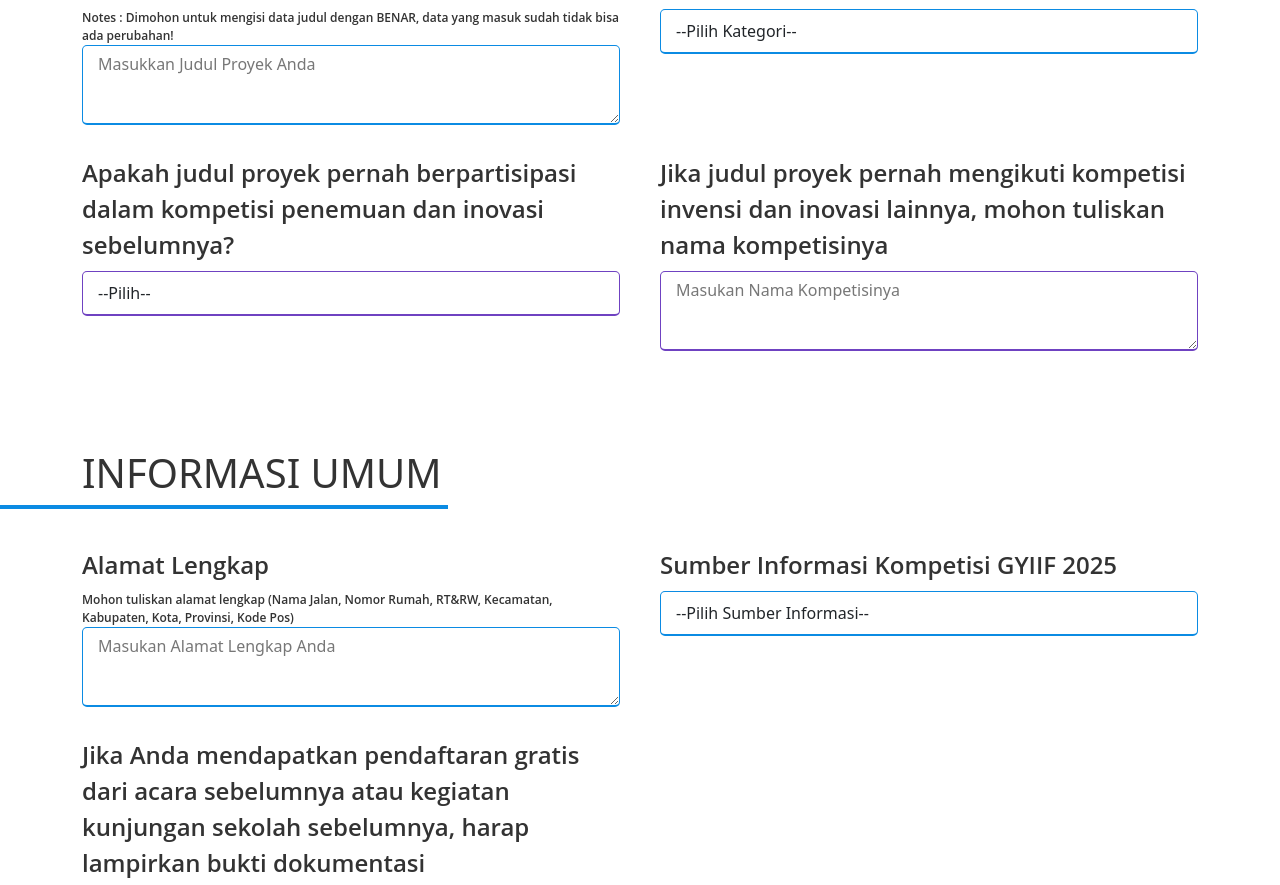
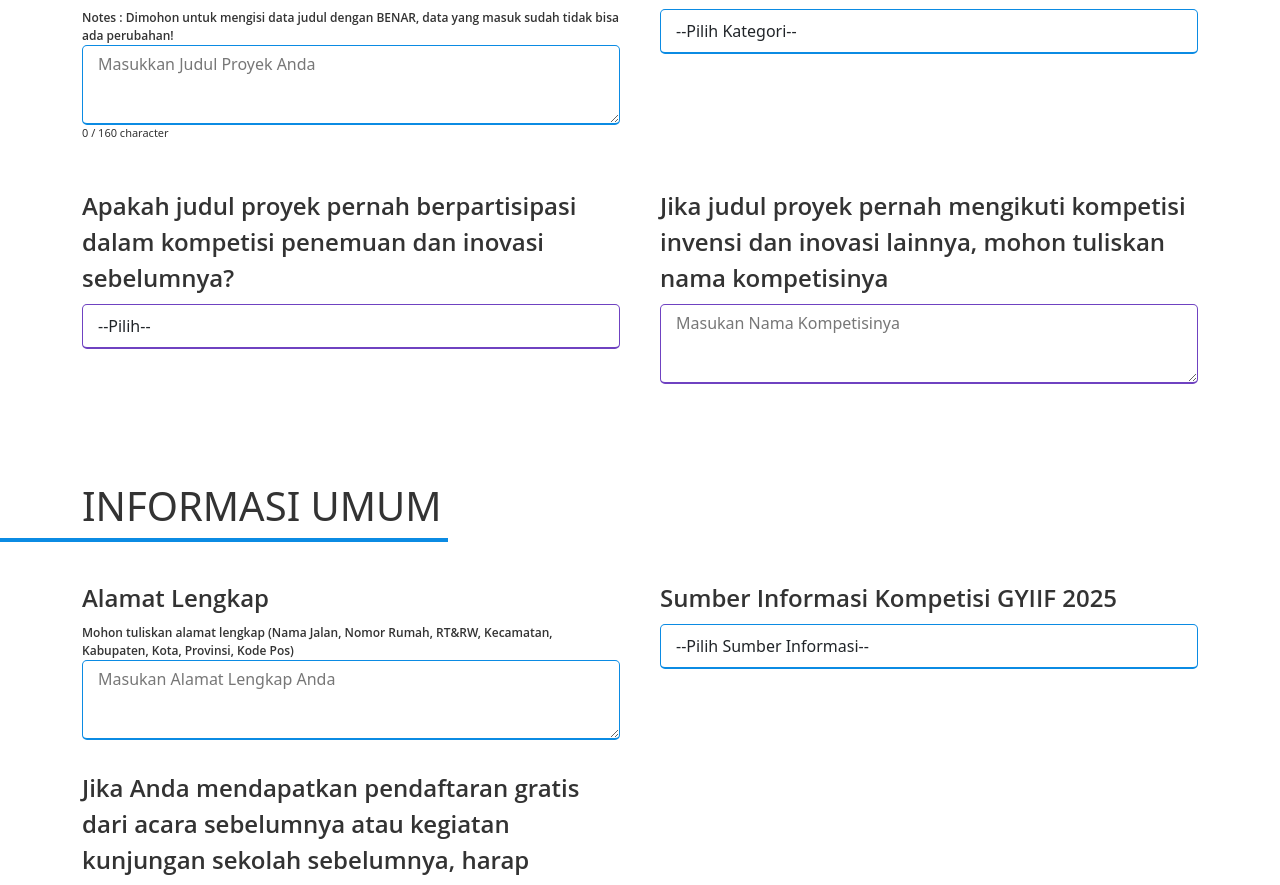
Before and after one commit to iysaofficial/officialgyiif-new, a Next.js app: page /indonesiaparticipants in a window 1280 px wide. Shown: the part 2563-3448 px from the top of the page. Built offline with nearby package versions, Linux system fonts and the light colour scheme.

Commit message:
update regist 2 -k

```diff
--- a/src/pages/indonesiaparticipants.jsx
+++ b/src/pages/indonesiaparticipants.jsx
@@ -413,7 +413,12 @@ export default function Internationalparticipants() {
                     className="form-control"
                     placeholder="Masukkan Judul Proyek Anda"
                     required
+                    value={selectedMaxProject}
+                    onChange={handleInputProjectChange}
                   ></textarea>
+                  <p>
+                    {selectedMaxProject.length} / {maxProjectChars} character
+                  </p>
                 </div>
                 <div className="input-box">
                   <label for="CATEGORIES" className="form-label">
```
